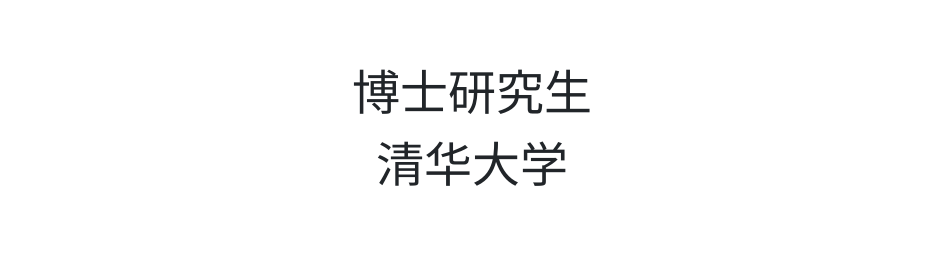
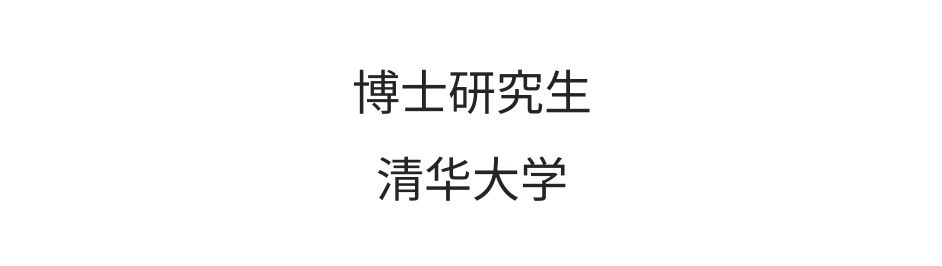
Before and after one commit to antao97/antao97.github.io, a plain HTML site: page mobile_cn.html in a window 1280 px wide. Shown: the part 935-1201 px from the top of the page, without its empty margins (168-1110 px from the left). Drawn offline with nearby package versions, Linux system fonts and the light colour scheme.

Commit message:
fix typo error

```diff
--- a/mobile_cn.html
+++ b/mobile_cn.html
@@ -177,7 +177,14 @@
   陶安
   </div><br>
   <div style="text-align:center;">
-        <font size=10>博士研究生<br>清华大学</font>
+        <font size=10>博士研究生</font>
+  </div>
+  <table>
+    <td style="height:15px">
+    </td>
+  </table>
+  <div style="text-align:center;">
+        <font size=10>清华大学</font>
   </div>
   <br><br><br><br><br>
 
```
